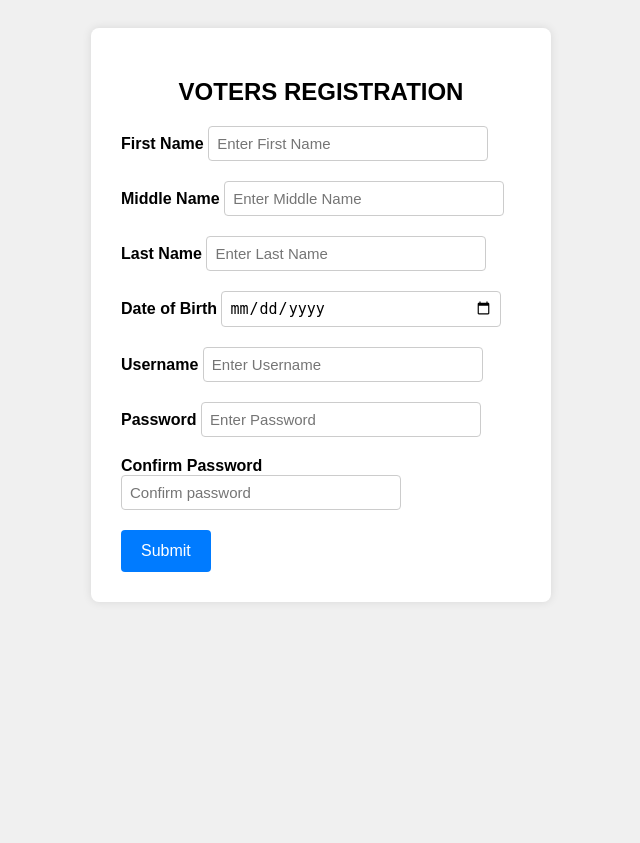
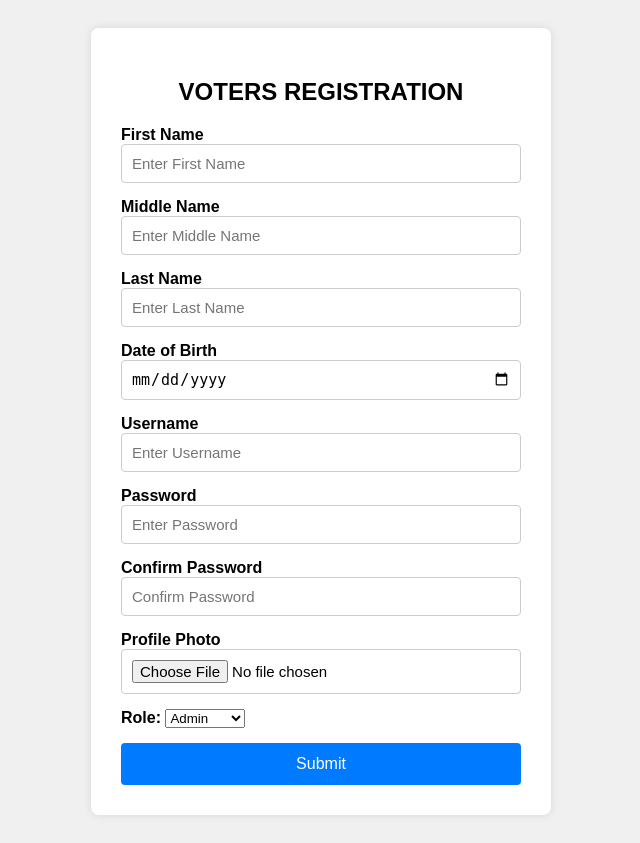
Before and after one commit to ikelsylvester/ElectionApp, a Node server app: page /voters in a window 1280 px wide. Shown: the whole page, without its empty margins (319-959 px from the left). Before the commit the page ends 602 px from the top, so only its background shows below. Run offline with Node 20, Linux system fonts and the light colour scheme; data comes from the database, SQL or seed files in the repository; both versions use the stored data as it was after the commit; some libraries are stand-ins or nearby versions.

Commit message:
new code

```diff
--- a/Public/css/voters.css
+++ b/Public/css/voters.css
@@ -13,8 +13,13 @@ body {
   box-shadow: 0px 0px 10px rgba(0, 0, 0, 0.1);
 }
 
+h2 {
+  text-align: center;
+  margin-bottom: 20px;
+}
+
 .form-group {
-    margin-bottom: 20px;
+  margin-bottom: 15px;
 }
 
 label {
@@ -23,9 +28,10 @@ body {
 
 input[type="text"],
 input[type="date"],
-  input[type="password"] {
-    width: 70%;
-    padding: 8px;
+input[type="password"],
+input[type="file"] {
+  width: 100%;
+  padding: 10px;
   border: 1px solid #ccc;
   border-radius: 4px;
   box-sizing: border-box;
@@ -33,8 +39,7 @@ body {
 }
 
 input[type="date"] {
-    /* Adjust date input appearance */
-    padding: 7px;
+  padding: 9px;
 }
 
 button {
@@ -44,7 +49,8 @@ body {
   padding: 12px 20px;
   text-align: center;
   text-decoration: none;
-    display: inline-block;
+  display: block;
+  width: 100%;
   font-size: 16px;
   border-radius: 4px;
   cursor: pointer;
--- a/Views/voters.ejs
+++ b/Views/voters.ejs
@@ -3,59 +3,66 @@
 <head>
     <meta charset="UTF-8">
     <meta name="viewport" content="width=device-width, initial-scale=1.0">
-    <title>Document</title>
+    <title>Voters Registration</title>
     <link rel="stylesheet" href="/css/voters.css">
 </head>
 <body>
+
     <div class="container">
-        <h2 style="text-align: center;">VOTERS REGISTRATION</h2>
-        <form action="/voters" method="post">
-
-          <!-- First Name Input Field -->
+        <h2>VOTERS REGISTRATION</h2>
+        <form id="registrationForm" action="/voters" method="post" nctype="multipart/form-data">
             <div class="form-group">
                 <label for="firstName">First Name</label>
-            <input type="text" id="firstName" name="firstName" placeholder="Enter First Name">
+                <input type="text" id="firstName" name="firstName" placeholder="Enter First Name" required>
             </div>
 
-          <!-- Middle Name Input Field -->
             <div class="form-group">
                 <label for="middleName">Middle Name</label>
                 <input type="text" id="middleName" name="middleName" placeholder="Enter Middle Name">
             </div>
 
-          <!-- Last Name Input Field -->
             <div class="form-group">
                 <label for="lastName">Last Name</label>
-            <input type="text" id="lastName" name="lastName" placeholder="Enter Last Name">
+                <input type="text" id="lastName" name="lastName" placeholder="Enter Last Name" required>
             </div>
 
-          <!-- DOB Input Field -->
             <div class="form-group">
                 <label for="dob">Date of Birth</label>
-            <input type="date" id="dob" name="dob">
+                <input type="date" id="dob" name="dob" required>
             </div>
 
-          <!-- Username Input Field -->
             <div class="form-group">
                 <label for="username">Username</label>
-            <input type="text" id="username" name="username" placeholder="Enter Username">
+                <input type="text" id="username" name="username" placeholder="Enter Username" required>
             </div>
 
-          <!-- Password Input Field -->
             <div class="form-group">
                 <label for="password">Password</label>
-            <input type="password" id="password" name="password" placeholder="Enter Password">
-          </div>
-           <!-- ID Input Field -->
-           <div class="form-group">
-            <label for="id">Confirm Password</label>
-            <input type="password" id="c_password" name="c_password" placeholder="Confirm password">
+                <input type="password" id="password" name="password" placeholder="Enter Password" required>
             </div>
 
-          <!-- Submit Button -->
+            <div class="form-group">
+                <label for="c_password">Confirm Password</label>
+                <input type="password" id="c_password" name="c_password" placeholder="Confirm Password" required>
+            </div>
+
+            <div class="form-group">
+                <label for="profile_photo">Profile Photo</label>
+                <input type="file" id="profile_photo" name="profile_photo" accept="image/*">
+            </div>
+            <div class="form-group">
+                <label for="profile_photo">Role:</label>
+                <select  name="role_id" id="role_id">
+                    <% row.map((row)=>{%>
+                        <option value="<%= row.id %>"><%= row.role %></option>
+                    <%})%>
+                </select>
+
+            </div>
             <button type="submit">Submit</button>
         </form>
     </div>
 
+    <script src="form-validation.js"></script>
 </body>
 </html>
--- a/package.json
+++ b/package.json
@@ -10,11 +10,15 @@
   "author": "",
   "license": "ISC",
   "dependencies": {
+    "bcryptjs": "^2.4.3",
     "body-parser": "^1.20.2",
     "ejs": "^3.1.10",
     "express": "^4.19.2",
+    "express-session": "^1.18.0",
+    "node-pre-gyp": "^0.17.0",
     "nodemon": "^3.1.4",
     "path": "^0.12.7",
+    "session": "^0.1.0",
     "sqlite3": "^5.1.7"
   }
 }
--- a/server.js
+++ b/server.js
@@ -22,12 +22,14 @@ const db = new sqlite3.Database('./election.db');
 db.serialize(() => {
     db.run('CREATE TABLE IF NOT EXISTS auth( id INTEGER  PRIMARY KEY AUTOINCREMENT, username VARCHAR(50) NOT NULL, password VARCHAR(50) NOT NULL, user_id INTEGER)');
     db.run('CREATE TABLE IF NOT EXISTS roles( id INTEGER  PRIMARY KEY AUTOINCREMENT, role VARCHAR(50) NOT NULL)');
-    db.run('CREATE TABLE IF NOT EXISTS users( id INTEGER  PRIMARY KEY AUTOINCREMENT, first_name VARCHAR(50) NOT NULL, middle_name VARCHAR(50) NULL, last_name VARCHAR(50) NOT NULL, DOB DATE NOT NULL)');
+    db.run('CREATE TABLE IF NOT EXISTS users( id INTEGER  PRIMARY KEY AUTOINCREMENT, first_name VARCHAR(50) NOT NULL, middle_name VARCHAR(50) NULL, last_name VARCHAR(50) NOT NULL,DOB DATE NOT NULL, photo BLOB,role_id INT)');
     db.run('CREATE TABLE IF NOT EXISTS parties( id INTEGER  PRIMARY KEY AUTOINCREMENT, party VARCHAR(50) NOT NULL, logo BLOB)');
     db.run('CREATE TABLE IF NOT EXISTS positions( id INTEGER  PRIMARY KEY AUTOINCREMENT, position VARCHAR(50) NOT NULL, logo BLOB)');
     db.run('CREATE TABLE IF NOT EXISTS candidates( id INTEGER  PRIMARY KEY AUTOINCREMENT, first_name VARCHAR(50) NOT NULL, middle_name VARCHAR(50) NULL, last_name VARCHAR(50) NOT NULL, position_id INTEGER NOT NULL, party_id INTEGER NOT NULL, photo BLOB)');
     db.run('CREATE TABLE IF NOT EXISTS votes( id INTEGER  PRIMARY KEY AUTOINCREMENT, candidate_id INTEGER NOT NULL, vote INTEGER NOT NULL)');
 });
+
+
 
 // Example users array (for testing purposes)
 let users = [];
@@ -78,14 +80,17 @@ app.get("/signUp", (req, res) => {
 
 // Route to render voters registration form
 app.get("/voters", (req, res)=>{
-    res.render("voters.ejs")
+    db.all("SELECT * FROM roles",function(err,row){
+    res.render("voters.ejs",{row})
+
+    })
 });
  app.post("/voters", (req, res) => {
-    // console.log(req.body); // Ensure req.body is populated correctly
-    const { firstName, middleName, lastName, dob,username,password } = req.body;
+    console.log(req.body); // Ensure req.body is populated correctly
+    const {firstName, middleName, lastName, dob,profile_photo,username,password,role_id } = req.body;
     db.run(
-        "INSERT INTO users(first_name, middle_name, last_name, DOB) VALUES (?,?,?,?)",
-        [firstName, middleName, lastName, dob],
+        "INSERT INTO users VALUES(?,?,?,?,?,?,?)",
+        [null,firstName, middleName, lastName,dob,profile_photo,role_id],
         function(err) {
             if (err) {
                 return console.error(err.message); // Corrected console.error
@@ -106,6 +111,13 @@ app.get("/voters", (req, res)=>{
         }
     );
 });
+
+
+
+
+
+// db.run("DELETE FROM users");
+// db.run("ALTER TABLE users ADD COLUMN first_name boolean NOT NULL");
 
 // Route to render login form
 app.get("/login2", (req, res)=>{
```
Also changed, not shown: election.db, 1 other file. Lines whose indentation alone changed are shown as unchanged.
